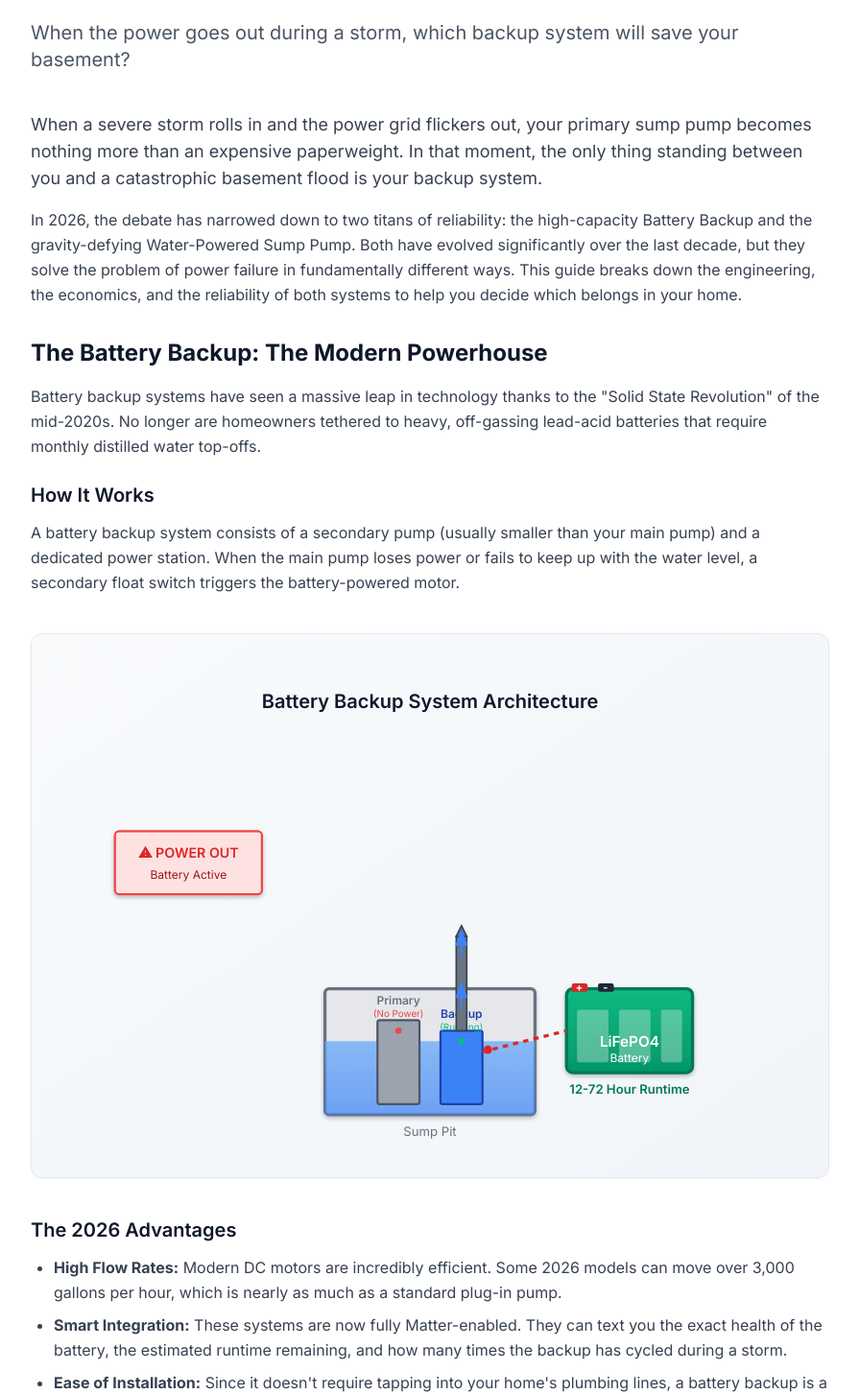
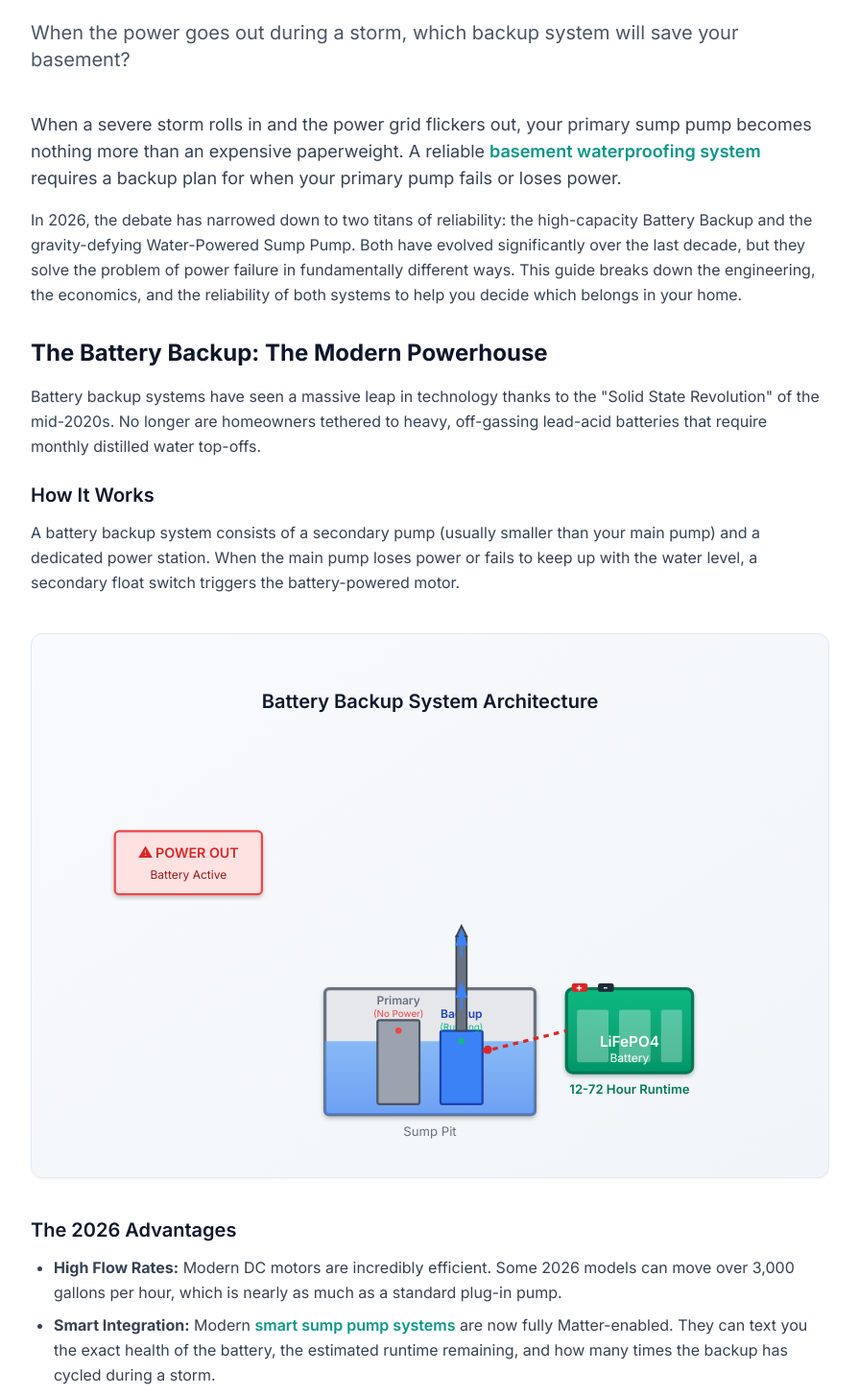
Before and after one commit to thebasementguide2026/basement-guide, a Next.js app: page /articles/battery-vs-water-powered-sump-pumps in a window 1280 px wide. Shown: the part 341-1794 px from the top of the page at 96% size, without its empty margins (192-1087 px from the left). Built offline with nearby package versions, Linux system fonts and the light colour scheme.

Commit message:
Update page.tsx
Add internal links to battery comparison

```diff
--- a/app/articles/battery-vs-water-powered-sump-pumps/page.tsx
+++ b/app/articles/battery-vs-water-powered-sump-pumps/page.tsx
@@ -38,7 +38,7 @@ export default function BatteryVsWaterPoweredPumps() {
         {/* Main Content */}
         <div className="prose-custom">
           <p className="lead text-lg mb-6">
-            When a severe storm rolls in and the power grid flickers out, your primary sump pump becomes nothing more than an expensive paperweight. In that moment, the only thing standing between you and a catastrophic basement flood is your backup system.
+            When a severe storm rolls in and the power grid flickers out, your primary sump pump becomes nothing more than an expensive paperweight. A reliable <Link href="/articles/complete-basement-waterproofing-guide" className="text-brand-teal hover:underline font-semibold">basement waterproofing system</Link> requires a backup plan for when your primary pump fails or loses power.
           </p>
 
           <p>
@@ -139,7 +139,7 @@ export default function BatteryVsWaterPoweredPumps() {
 
           <ul>
             <li><strong>High Flow Rates:</strong> Modern DC motors are incredibly efficient. Some 2026 models can move over 3,000 gallons per hour, which is nearly as much as a standard plug-in pump.</li>
-            <li><strong>Smart Integration:</strong> These systems are now fully Matter-enabled. They can text you the exact health of the battery, the estimated runtime remaining, and how many times the backup has cycled during a storm.</li>
+            <li><strong>Smart Integration:</strong> Modern <Link href="/articles/smart-sump-pumps-guide" className="text-brand-teal hover:underline font-semibold">smart sump pump systems</Link> are now fully Matter-enabled. They can text you the exact health of the battery, the estimated runtime remaining, and how many times the backup has cycled during a storm.</li>
             <li><strong>Ease of Installation:</strong> Since it doesn't require tapping into your home's plumbing lines, a battery backup is a straightforward project for a handy homeowner.</li>
           </ul>
 
```
